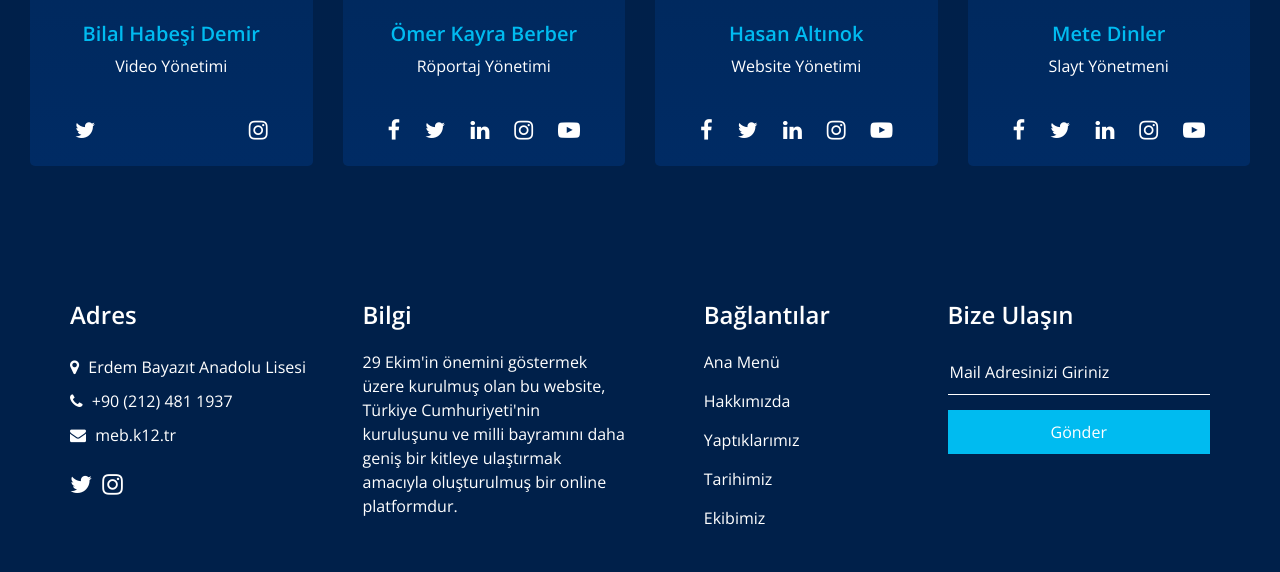
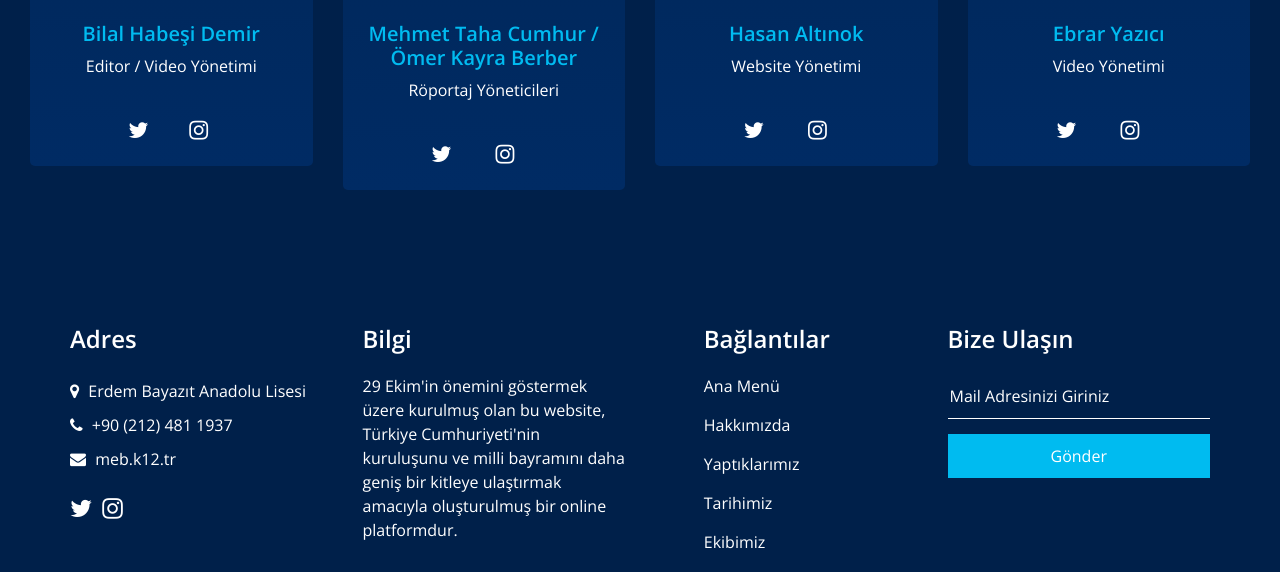
Before and after one commit to hasanalt/29ekim.github.io-1, a plain HTML site: page team.html in a window 1280 px wide. Shown: the part 417-989 px from the top of the page. Drawn offline with nearby package versions, Linux system fonts and the light colour scheme.

Commit message:
Update team.html

```diff
--- a/team.html
+++ b/team.html
@@ -109,17 +109,25 @@
                   Bilal Habeşi Demir
                 </h5>
                 <p>
-                  Video Yönetimi
+                  Editor / Video Yönetimi
                 </p>
               </div>
               <div class="social_box">
+        <a href="#" style="opacity: 0; pointer-events: none;">
+                  <i class="fa fa-facebook" aria-hidden="true"></i>
+                </a>
                 <a href="https://twitter.com/bilal71970132">
                   <i class="fa fa-twitter" aria-hidden="true"></i>
                 </a>
-
                 <a href="https://www.instagram.com/_1453bilal_/">
                   <i class="fa fa-instagram" aria-hidden="true"></i>
                 </a>
+
+
+<a href="#" style="opacity: 0; pointer-events: none;">
+  <i class="fa fa-linkedin" aria-hidden="true"></i>
+</a>
+
 
               </div>
             </div>
@@ -127,30 +135,27 @@
           <div class="col-lg-3 col-sm-6">
             <div class="box ">
               <div class="img-box">
-                <img src="https://raw.githubusercontent.com/hasanalt/Proje/main/images/team-.jpg" class="img1" alt="">
+                <img src="https://raw.githubusercontent.com/hasanalt/Proje/main/images/team-2.jpg" class="img1" alt="">
               </div>
               <div class="detail-box">
                 <h5>
-                  Ömer Kayra Berber
+                  Mehmet Taha Cumhur / Ömer Kayra Berber
                 </h5>
                 <p>
-                  Röportaj Yönetimi
+                  Röportaj Yöneticileri
                 </p>
               </div>
               <div class="social_box">
-                <a href="#">
-                  <i class="fa fa-facebook" aria-hidden="true"></i>
+                <a href="#" style="opacity: 0; pointer-events: none;>
+                  <i class="fa fa-linkedin" aria-hidden="true"></i>
                 </a>
-                <a href="#">
+                <a href="https://twitter.com/omerbrbr3453">
                   <i class="fa fa-twitter" aria-hidden="true"></i>
                 </a>
-                <a href="#">
-                  <i class="fa fa-linkedin" aria-hidden="true"></i>
-                </a>
-                <a href="#">
+                <a href="https://www.instagram.com/unhealthydj2m_/">
                   <i class="fa fa-instagram" aria-hidden="true"></i>
                 </a>
-                <a href="#">
+                <a href="#" style="opacity: 0; pointer-events: none;>
                   <i class="fa fa-youtube-play" aria-hidden="true"></i>
                 </a>
               </div>
@@ -159,7 +164,7 @@
           <div class="col-lg-3 col-sm-6">
             <div class="box ">
               <div class="img-box">
-                <img src="https://raw.githubusercontent.com/hasanalt/Proje/main/images/team-.jpg" class="img1" alt="">
+                <img src="https://raw.githubusercontent.com/hasanalt/Proje/main/images/team-3.jpg" class="img1" alt="">
               </div>
               <div class="detail-box">
                 <h5>
@@ -170,19 +175,17 @@
                 </p>
               </div>
               <div class="social_box">
-                <a href="#">
-                  <i class="fa fa-facebook" aria-hidden="true"></i>
+
+                <a href="#" style="opacity: 0; pointer-events: none;>
+                  <i class="fa fa-linkedin" aria-hidden="true"></i>
                 </a>
-                <a href="#">
+                  <a href="https://twitter.com/sentry1518550">
                   <i class="fa fa-twitter" aria-hidden="true"></i>
                 </a>
-                <a href="#">
-                  <i class="fa fa-linkedin" aria-hidden="true"></i>
-                </a>
-                <a href="#">
+                <a href="https://www.instagram.com/hasanaltinok0/">
                   <i class="fa fa-instagram" aria-hidden="true"></i>
                 </a>
-                <a href="#">
+                <a href="#" style="opacity: 0; pointer-events: none;>
                   <i class="fa fa-youtube-play" aria-hidden="true"></i>
                 </a>
               </div>
@@ -191,30 +194,28 @@
           <div class="col-lg-3 col-sm-6">
             <div class="box ">
               <div class="img-box">
-                <img src="https://raw.githubusercontent.com/hasanalt/Proje/main/images/team-.jpg" class="img1" alt="">
+                <img src="https://raw.githubusercontent.com/hasanalt/Proje/main/images/team-4.jpg" class="img1" alt="">
               </div>
               <div class="detail-box">
                 <h5>
-                  Mete Dinler
+                  Ebrar Yazıcı
                 </h5>
                 <p>
-                  Slayt Yönetmeni
+                  Video Yönetimi
                 </p>
               </div>
               <div class="social_box">
-                <a href="#">
-                  <i class="fa fa-facebook" aria-hidden="true"></i>
+
+                <a href="#" style="opacity: 0; pointer-events: none;>
+                  <i class="fa fa-linkedin" aria-hidden="true"></i>
                 </a>
-                <a href="#">
+                <a href="https://twitter.com/miss_printer">
                   <i class="fa fa-twitter" aria-hidden="true"></i>
                 </a>
-                <a href="#">
-                  <i class="fa fa-linkedin" aria-hidden="true"></i>
-                </a>
-                <a href="#">
+                <a href="https://www.instagram.com/ebrar_yazcc/">
                   <i class="fa fa-instagram" aria-hidden="true"></i>
                 </a>
-                <a href="#">
+                <a href="#" style="opacity: 0; pointer-events: none;>
                   <i class="fa fa-youtube-play" aria-hidden="true"></i>
                 </a>
               </div>
@@ -225,7 +226,6 @@
     </div>
   </section>
   <!-- end team section -->
-
 
   <section class="info_section layout_padding2">
     <div class="container">
```
